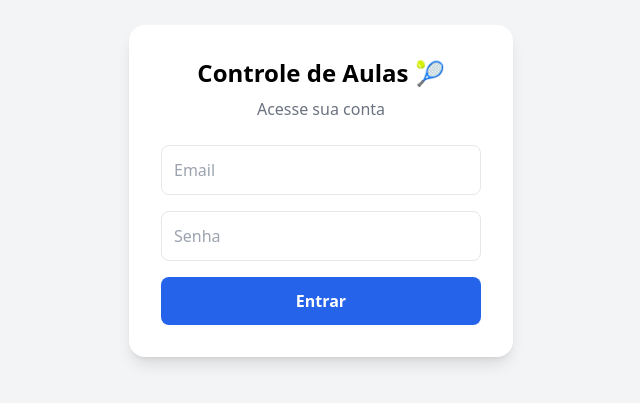
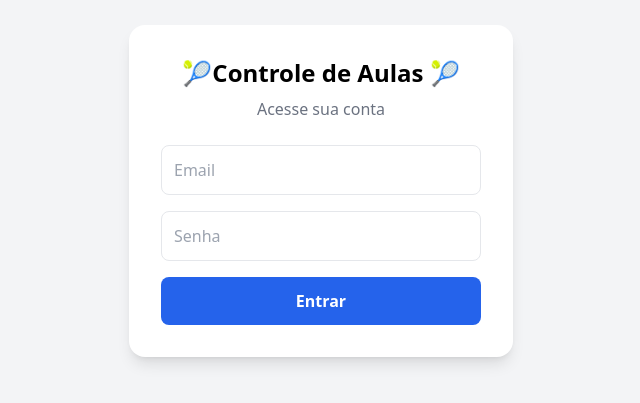
Before and after one commit to crsanches/apptenis, a React (Vite) app in the folder frontend/: page / in a window 1280 px wide. Shown: the part 209-612 px from the top of the page, without its empty margins (319-959 px from the left). Built offline with nearby package versions, Linux system fonts and the light colour scheme.

Commit message:
ajuste layout bolinhas

```diff
--- a/frontend/src/App.jsx
+++ b/frontend/src/App.jsx
@@ -160,7 +160,7 @@ function App() {
       <div className="mb-6 flex justify-between items-center">
 
         <h1 className="text-2xl font-bold text-primary">
-        🎾🎾🎾🎾🎾🎾 Controle de Aulas 🎾🎾🎾🎾🎾🎾🎾
+        🎾🎾🎾 Controle de Aulas 🎾🎾🎾
         </h1>
 
         <div className="flex items-center gap-3">
--- a/frontend/src/screens/Login.jsx
+++ b/frontend/src/screens/Login.jsx
@@ -66,7 +66,7 @@ function Login({ setUsuario }) {
       <div className="bg-white p-8 rounded-2xl shadow-lg w-full max-w-sm">
 
         <h1 className="text-2xl font-bold text-center mb-2">
-          Controle de Aulas 🎾
+        🎾Controle de Aulas 🎾
         </h1>
 
         <p className="text-center text-gray-500 mb-6">
--- a/frontend/src/screens/Usuarios.jsx
+++ b/frontend/src/screens/Usuarios.jsx
@@ -125,7 +125,6 @@ function Usuarios({ voltar }) {
         onClick={voltar}
         className="text-secondary text-sm mb-4"
       >
-        ← Voltar
       </button>
 
       <h2 className="text-xl font-bold mb-4">
```
